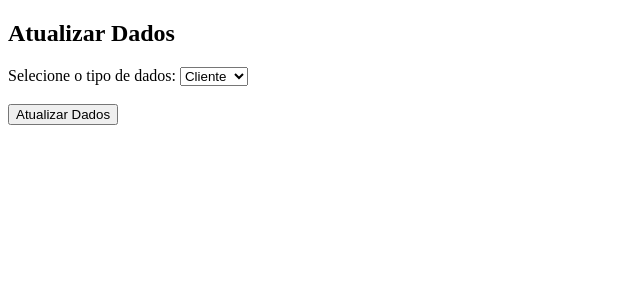
After one commit to Medonca09/projeto_bellaItalia, a PHP site: page /editar.php in a window 1280 px wide. The commit adds this page. Shown: the top 300 px of the page, without its empty margins (0-640 px from the left). Run offline with PHP 8.4, Linux system fonts and the light colour scheme.

Commit message:
criando funções para editar e deletar

```diff
--- /dev/null
+++ b/editar.php
@@ -0,0 +1,95 @@
+<!DOCTYPE html>
+<html lang="pt-BR">
+<head>
+    <meta charset="UTF-8">
+    <meta name="viewport" content="width=device-width, initial-scale=1.0">
+    <title>Atualizar Dados</title>
+</head>
+<body>
+    <h2>Atualizar Dados</h2>
+
+    <form action="logicaEditar.php" method="POST">
+        <label for="tipo_dados">Selecione o tipo de dados:</label>
+        <select name="tipo_dados" id="tipo_dados">
+            <option value="cliente">Cliente</option>
+            <option value="destino">Destino</option>
+            <option value="hotel">Hotel</option>
+        </select>
+        <br><br>
+
+        <div id="campos_cliente" style="display: none;">
+            <!-- Campos para atualização de cliente -->
+            <label for="id_cliente">ID do Cliente:</label>
+            <input type="text" name="id_cliente">
+            <br><br>
+            <label for="nome_cliente">Nome:</label>
+            <input type="text" name="nome_cliente">
+            <br><br>
+            <label for="cpf_cliente">CPF:</label>
+            <input type="text" name="cpf_cliente">
+            <br><br>
+            <label for="email_cliente">Email:</label>
+            <input type="text" name="email_cliente">
+            <br><br>
+        </div>
+
+        <div id="campos_destino" style="display: none;">
+            <!-- Campos para atualização de destino -->
+            <label for="id_destino">ID do Destino:</label>
+            <input type="text" name="id_destino">
+            <br><br>
+            <label for="nome_destino">Nome:</label>
+            <input type="text" name="nome_destino">
+            <br><br>
+            <label for="regiao_destino">Região:</label>
+            <input type="text" name="regiao_destino">
+            <br><br>
+            <label for="turismo_destino">Turismo:</label>
+            <input type="text" name="turismo_destino">
+            <br><br>
+        </div>
+
+        <div id="campos_hotel" style="display: none;">
+            <!-- Campos para atualização de hotel -->
+            <label for="id_hotel">ID do Hotel:</label>
+            <input type="text" name="id_hotel">
+            <br><br>
+            <label for="nome_hotel">Nome:</label>
+            <input type="text" name="nome_hotel">
+            <br><br>
+            <label for="cidade_hotel">Cidade:</label>
+            <input type="text" name="cidade_hotel">
+            <br><br>
+            <label for="dias_hospedagem">Dias de Hospedagem:</label>
+            <input type="text" name="dias_hospedagem">
+            <br><br>
+            <label for="data_chegada">Data de Chegada:</label>
+            <input type="text" name="data_chegada">
+            <br><br>
+            <label for="data_saida">Data de Saída:</label>
+            <input type="text" name="data_saida">
+            <br><br>
+        </div>
+
+        <input type="submit" value="Atualizar Dados">
+    </form>
+
+    <script>
+        // Função para exibir os campos correspondentes ao tipo de dados selecionado
+        document.getElementById('tipo_dados').addEventListener('change', function() {
+            var tipo = this.value;
+            document.getElementById('campos_cliente').style.display = 'none';
+            document.getElementById('campos_destino').style.display = 'none';
+            document.getElementById('campos_hotel').style.display = 'none';
+
+            if (tipo === 'cliente') {
+                document.getElementById('campos_cliente').style.display = 'block';
+            } else if (tipo === 'destino') {
+                document.getElementById('campos_destino').style.display = 'block';
+            } else if (tipo === 'hotel') {
+                document.getElementById('campos_hotel').style.display = 'block';
+            }
+        });
+    </script>
+</body>
+</html>
--- a/listarReservas.php
+++ b/listarReservas.php
@@ -42,6 +42,7 @@ $dados = [
                         <th>Nome Destino</th>
                         <th>Região</th>
                         <th>Turismo</th>
+                        <th>ID hotel</th>
                         <th>Nome do Hotel</th>
                         <th>Cidade do Hotel</th>
                         <th>Dias de Hospedagem</th>
@@ -75,6 +76,7 @@ $dados = [
                     }
 
                     if (isset($dados['hoteis'][$i])) {
+                        /* echo "<td>" . $dados['hoteis'][$i]['id_hotel'] . "</td>"; */
                         echo "<td>" . $dados['hoteis'][$i]['nome_hotel'] . "</td>";
                         echo "<td>" . $dados['hoteis'][$i]['cidade_hotel'] . "</td>";
                         echo "<td>" . $dados['hoteis'][$i]['dias_hospedagem'] . "</td>";
@@ -86,7 +88,8 @@ $dados = [
 
                     echo "<td class='action-icons'>";
                     echo "<a href='editar.php?id=" . $i . "'><i class='fas fa-pen'></i></a>";
-                    echo "<a href='deletar.php?id=" . $i . "'><i class='fas fa-trash'></i></a>";
+                    echo "<a href='deletar.php?id_cliente=" . $dados['clientes'][$i]['id_cliente'] . "&id_destino=" . $dados['destinos'][$i]['id_destino'] . "&id_hotel=" . $dados['hoteis'][$i]['id_hotel'] . "'><i class='fas fa-trash'></i></a>";
+
                     echo "</td>";
 
                     echo "</tr>";
```
Also changed, not shown: deletar.php (added, +71 -0 lines), logicaEditar.php (added, +46 -0 lines).
